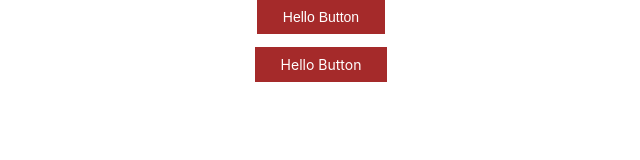
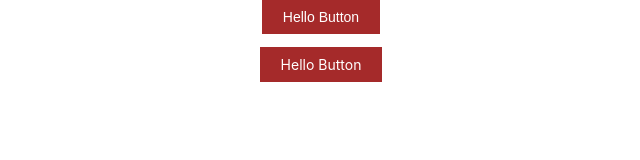
Before and after one commit to benweizhu/react-component-practice, a React (Create React App) app: page / in a window 1280 px wide. Shown: the top 160 px of the page, without its empty margins (319-959 px from the left). Built offline with nearby package versions, Linux system fonts and the light colour scheme.

Commit message:
adjust padding for button

```diff
--- a/src/components/Button/index.css
+++ b/src/components/Button/index.css
@@ -2,7 +2,7 @@
   outline: none;
   cursor: pointer;
   font-size: 14px;
-  padding: 8px 25px;
+  padding: 8px 20px;
 }
 
 .practice-button-primary {
```
